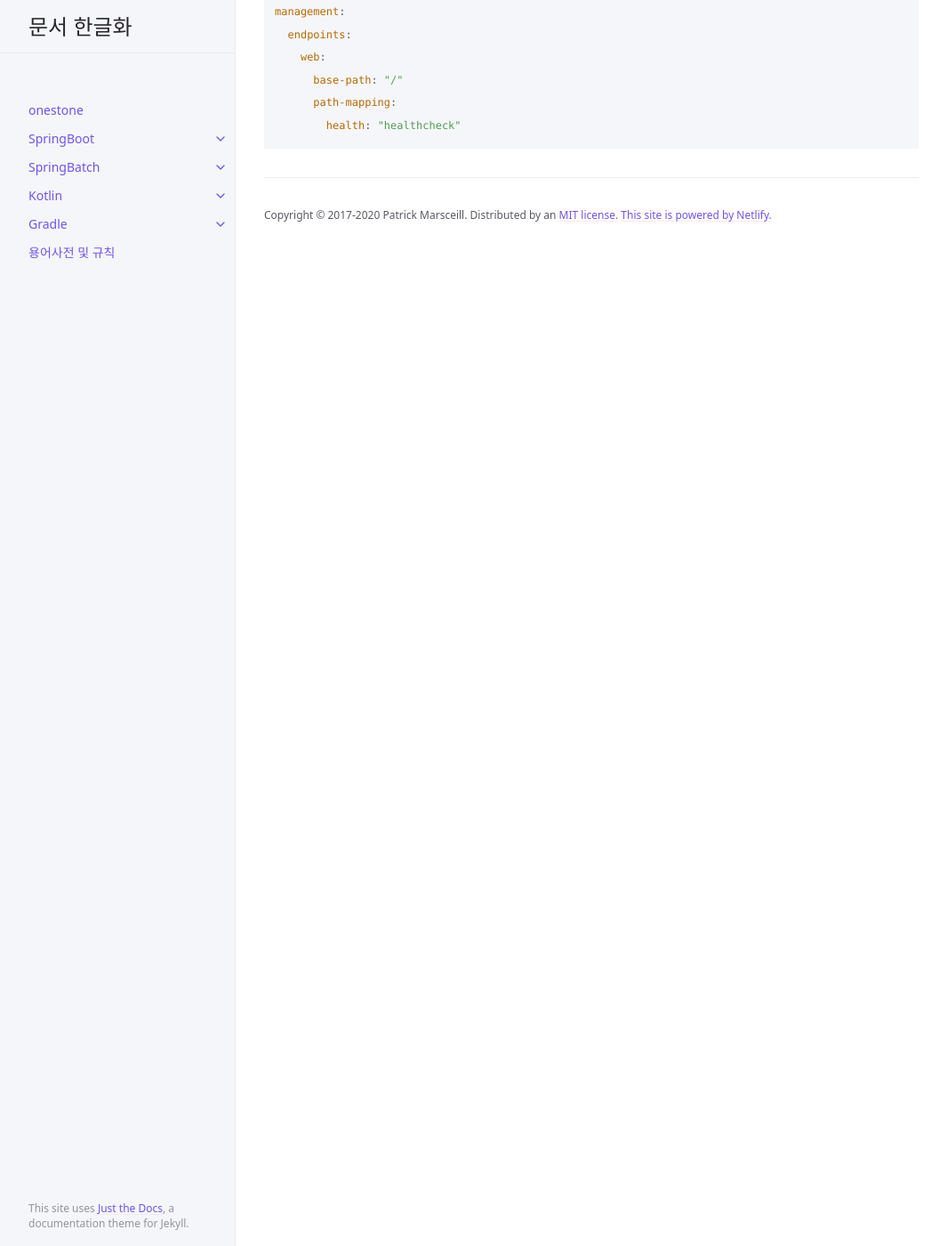
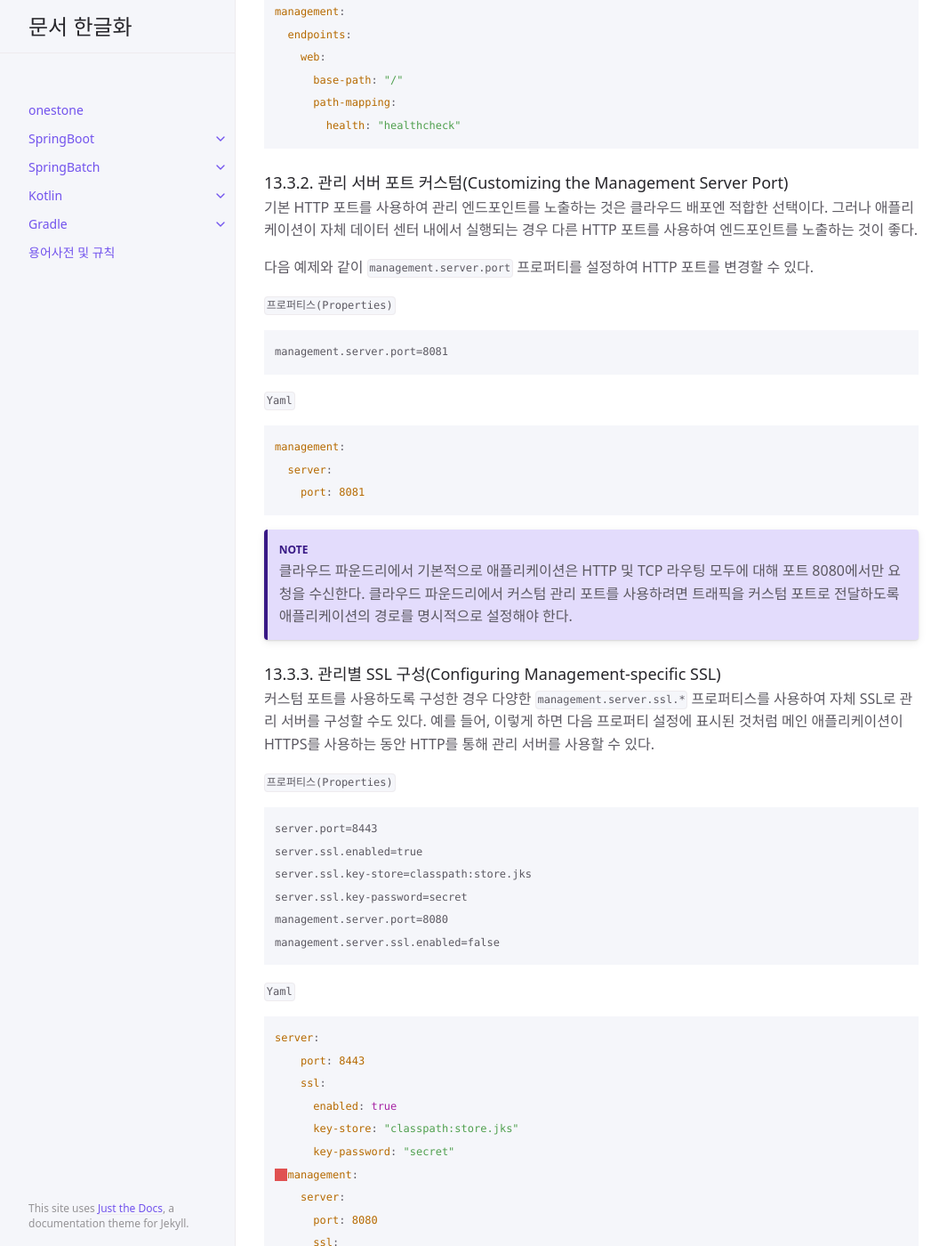
Before and after one commit to onestone9900/onestone9900.github.io, a Jekyll site: the page built from docs/spring_boot/3.1.1/spring_boot/13.production_ready_features.md, in a window 1280 px wide and 1400 px high, scrolled down 35096 px. Shown: the whole window at 89% size, without its empty margins (107-1172 px from the left). Built offline with Jekyll 4.4.1, drawn with Linux system fonts in a browser that asks for light colours; some of the changed text lies outside the part shown.

````diff
--- a/docs/spring_boot/3.1.1/spring_boot/13.production_ready_features.md
+++ b/docs/spring_boot/3.1.1/spring_boot/13.production_ready_features.md
@@ -43,10 +43,10 @@ nav_order: 13
         - 커스텀 인포컨트리뷰터 개발(Writing Custom InfoContributors)
       - 13.3. HTTP 모니터링과 관리(Monitoring and Management Over HTTP)
         - 13.3.1. 관리 엔드포인트 경로 커스텀(Customizing the Management Endpoint Paths)
-        - 13.3.2. Customizing the Management Server Port
-        - 13.3.3. Configuring Management-specific SSL
-        - 13.3.4. Customizing the Management Server Address
-        - 13.3.5. Disabling HTTP Endpoints
+        - 13.3.2. 관리 서버 포트 커스텀(Customizing the Management Server Port)
+        - 13.3.3. 관리별 SSL 구성(Configuring Management-specific SSL)
+        - 13.3.4. 관리 서버 주소 커스텀(Customizing the Management Server Address)
+        - 13.3.5. HTTP 엔드포인트 비활성화(Disabling HTTP Endpoints)
       - 13.4. Monitoring and Management over JMX
         - 13.4.1. Customizing MBean Names
         - 13.4.2. Disabling JMX Endpoints
@@ -1224,3 +1224,139 @@ management:
       path-mapping:
         health: "healthcheck"
 ```
+
+
+### 13.3.2. 관리 서버 포트 커스텀(Customizing the Management Server Port)
+기본 HTTP 포트를 사용하여 관리 엔드포인트를 노출하는 것은 클라우드 배포엔 적합한 선택이다. 그러나 애플리케이션이 자체 데이터 센터 내에서 실행되는 경우 다른 HTTP 포트를 사용하여 엔드포인트를 노출하는 것이 좋다.
+
+다음 예제와 같이 `management.server.port` 프로퍼티를 설정하여 HTTP 포트를 변경할 수 있다.
+
+`프로퍼티스(Properties)`
+```
+management.server.port=8081
+```
+
+`Yaml`
+```yaml
+management:
+  server:
+    port: 8081
+```
+
+{: .note}
+클라우드 파운드리에서 기본적으로 애플리케이션은 HTTP 및 TCP 라우팅 모두에 대해 포트 8080에서만 요청을 수신한다. 클라우드 파운드리에서 커스텀 관리 포트를 사용하려면 트래픽을 커스텀 포트로 전달하도록 애플리케이션의 경로를 명시적으로 설정해야 한다.
+
+
+### 13.3.3. 관리별 SSL 구성(Configuring Management-specific SSL)
+커스텀 포트를 사용하도록 구성한 경우 다양한 `management.server.ssl.*` 프로퍼티스를 사용하여 자체 SSL로 관리 서버를 구성할 수도 있다. 예를 들어, 이렇게 하면 다음 프로퍼티 설정에 표시된 것처럼 메인 애플리케이션이 HTTPS를 사용하는 동안 HTTP를 통해 관리 서버를 사용할 수 있다.
+
+`프로퍼티스(Properties)`
+```
+server.port=8443
+server.ssl.enabled=true
+server.ssl.key-store=classpath:store.jks
+server.ssl.key-password=secret
+management.server.port=8080
+management.server.ssl.enabled=false
+```
+
+`Yaml`
+```yaml
+server:
+    port: 8443
+    ssl:
+      enabled: true
+      key-store: "classpath:store.jks"
+      key-password: "secret"
+  management:
+    server:
+      port: 8080
+      ssl:
+        enabled: false
+```
+
+또는, 메인 서버와 관리 서버 모두 SSL을 사용할 수 있지만 다음과 같이 키 저장소가 다르다.
+
+`프로퍼티스(Properties)`
+```
+server.port=8443
+server.ssl.enabled=true
+server.ssl.key-store=classpath:main.jks
+server.ssl.key-password=secret
+management.server.port=8080
+management.server.ssl.enabled=true
+management.server.ssl.key-store=classpath:management.jks
+management.server.ssl.key-password=secret
+```
+
+`Yaml`
+```yaml
+server:
+  port: 8443
+  ssl:
+    enabled: true
+    key-store: "classpath:main.jks"
+    key-password: "secret"
+management:
+  server:
+    port: 8080
+    ssl:
+      enabled: true
+      key-store: "classpath:management.jks"
+      key-password: "secret"
+```
+
+
+### 13.3.4. 관리 서버 주소 커스텀(Customizing the Management Server Address)
+`management.server.address` 프로퍼티를 설정하여 관리 엔드포인트를 사용할 수 있는 주소를 커스텀할 수 있다. 이렇게 하면 내부 또는 운영 네트워크에서만 수신 대기하거나 `localhost`의 연결만 수신하려는 경우 유용할 수 있다.
+
+{: .note}
+포트가 기본 서버 포트와 다른 경우에만 다른 주소에서 수신 대기할 수 있다.
+
+다음 예제 `application.properties`는 원격 관리에 대한 커넥션을 허용하지 않는다.
+
+`프로퍼티스(Properties)`
+```
+management.server.port=8081
+management.server.address=127.0.0.1
+```
+
+`Yaml`
+```yaml
+management:
+  server:
+    port: 8081
+    address: "127.0.0.1"
+```
+
+
+### 13.3.5. HTTP 엔드포인트 비활성화(Disabling HTTP Endpoints)
+HTTP를 통해 엔드포인트를 노출하지 않으려면 다음 예제와 같이 관리 포트를 -1로 설정할 수 있다.
+
+`프로퍼티스(Properties)`
+```
+management.server.port=-1
+```
+
+`Yaml`
+```yaml
+management:
+  server:
+    port: -1
+```
+
+다음 예제에 표시된 것처럼 `management.endpoints.web.exposure.exclude` 프로퍼티를 사용하여 이를 달성할 수도 있다.
+
+`프로퍼티스(Properties)`
+```
+management.endpoints.web.exposure.exclude=*
+```
+
+`Yaml`
+```yaml
+management:
+  endpoints:
+    web:
+      exposure:
+        exclude: "*"
+```
````
